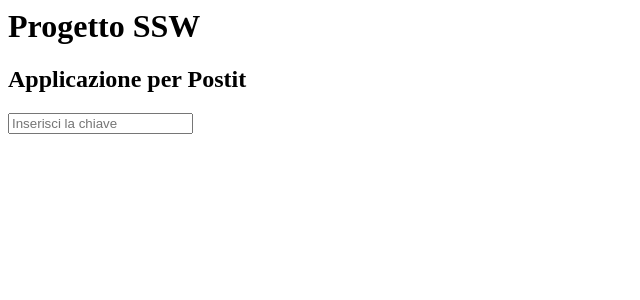
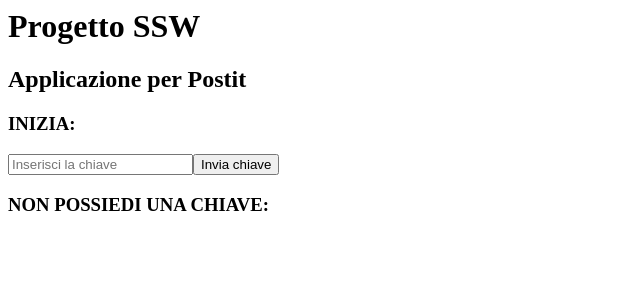
Before and after one commit to Simobini74/Progetto-SSW-2, an Angular app: page / in a window 1280 px wide. Shown: the top 300 px of the page, without its empty margins (0-640 px from the left). Built offline with nearby package versions, Linux system fonts and the light colour scheme.

Commit message:
1 file modified

```diff
--- a/src/app/app.component.html
+++ b/src/app/app.component.html
@@ -1,3 +1,6 @@
 <h1>{{ name }}</h1>
 <h2>{{title}}</h2>
+<h3>INIZIA:</h3>
 <input #key type="text" value="" placeholder="Inserisci la chiave">
+<button type="button">Invia chiave</button>
+<h3>NON POSSIEDI UNA CHIAVE:</h3>
```
